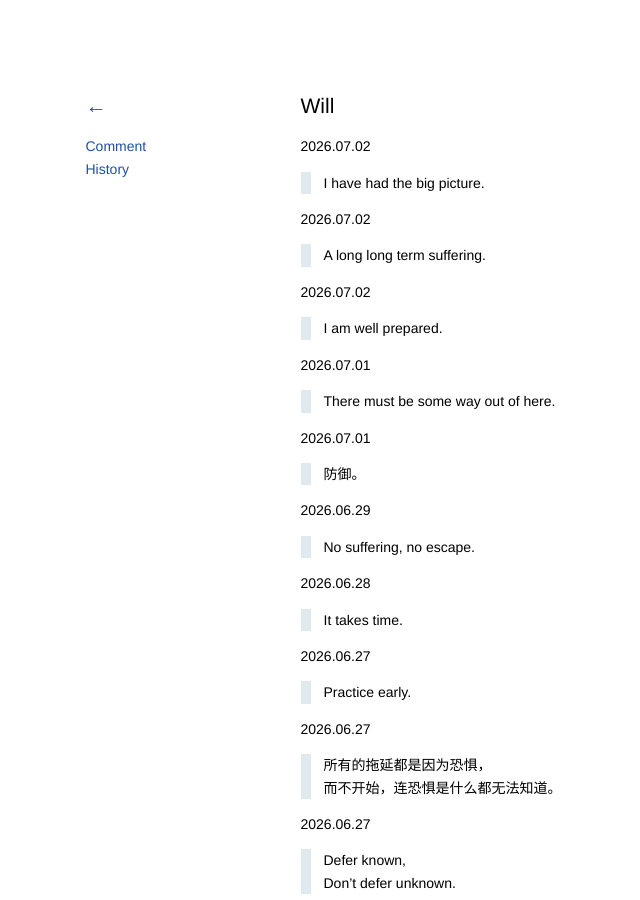
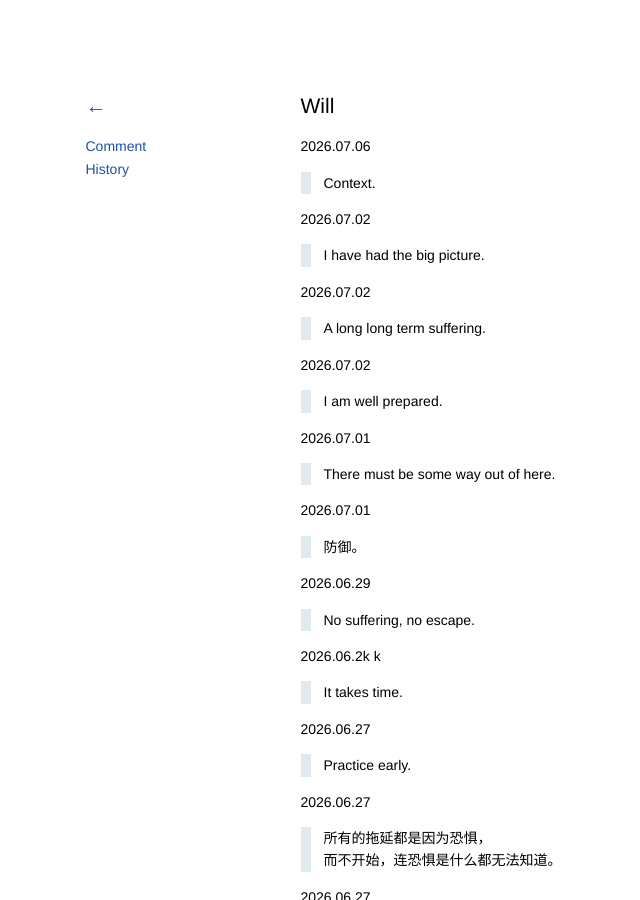
Before and after one commit to kidlj/awei, a Jekyll site: the page built from _wiki/will.md, in a window 1280 px wide and 900 px high. Shown: the whole window, without its empty margins (47-687 px from the left). Built offline with Jekyll 4.4.1, drawn with Linux system fonts in a browser that asks for light colours.

Commit message:
update will

```diff
--- a/_wiki/will.md
+++ b/_wiki/will.md
@@ -1,6 +1,10 @@
 ---
 title: Will
 ---
+
+2026.07.06
+
+> Context.
 
 2026.07.02
 
@@ -26,7 +30,7 @@ title: Will
 
 > No suffering, no escape.
 
-2026.06.28
+2026.06.2k k
 
 > It takes time.
 
```
